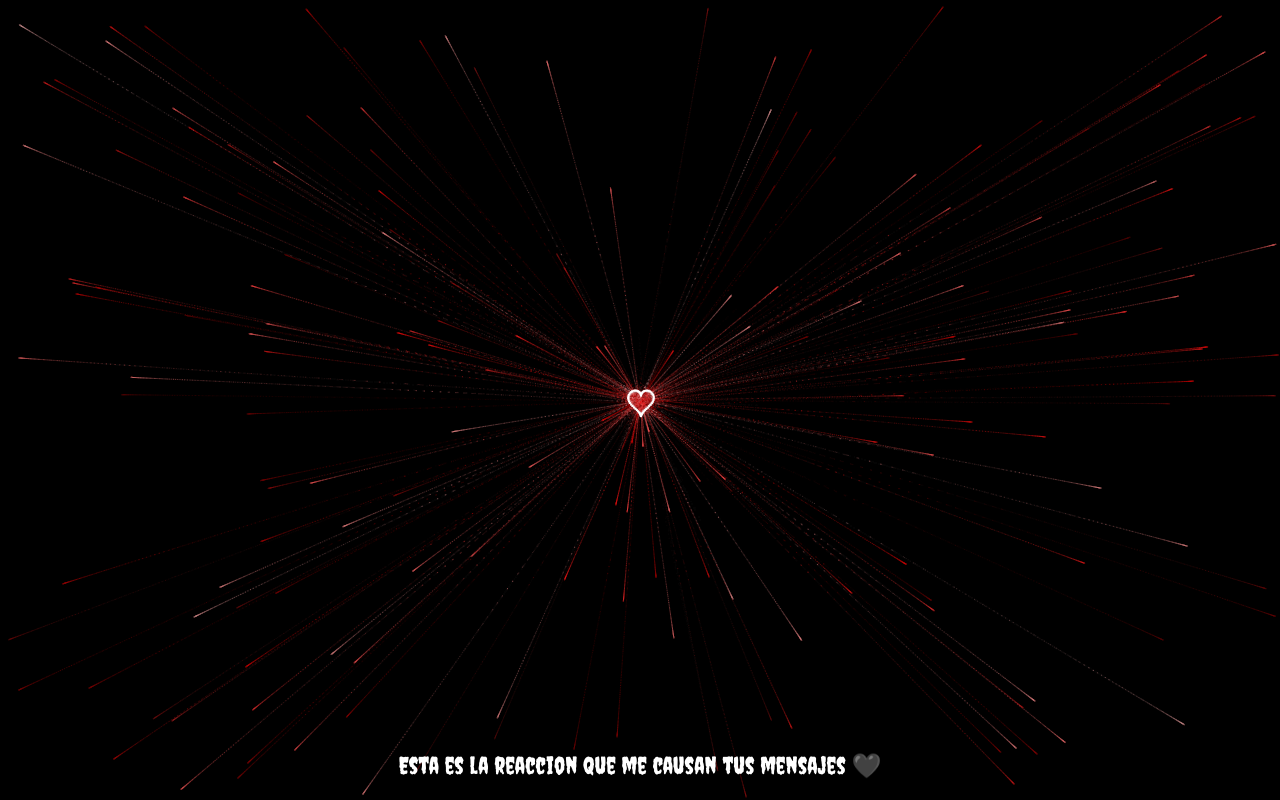
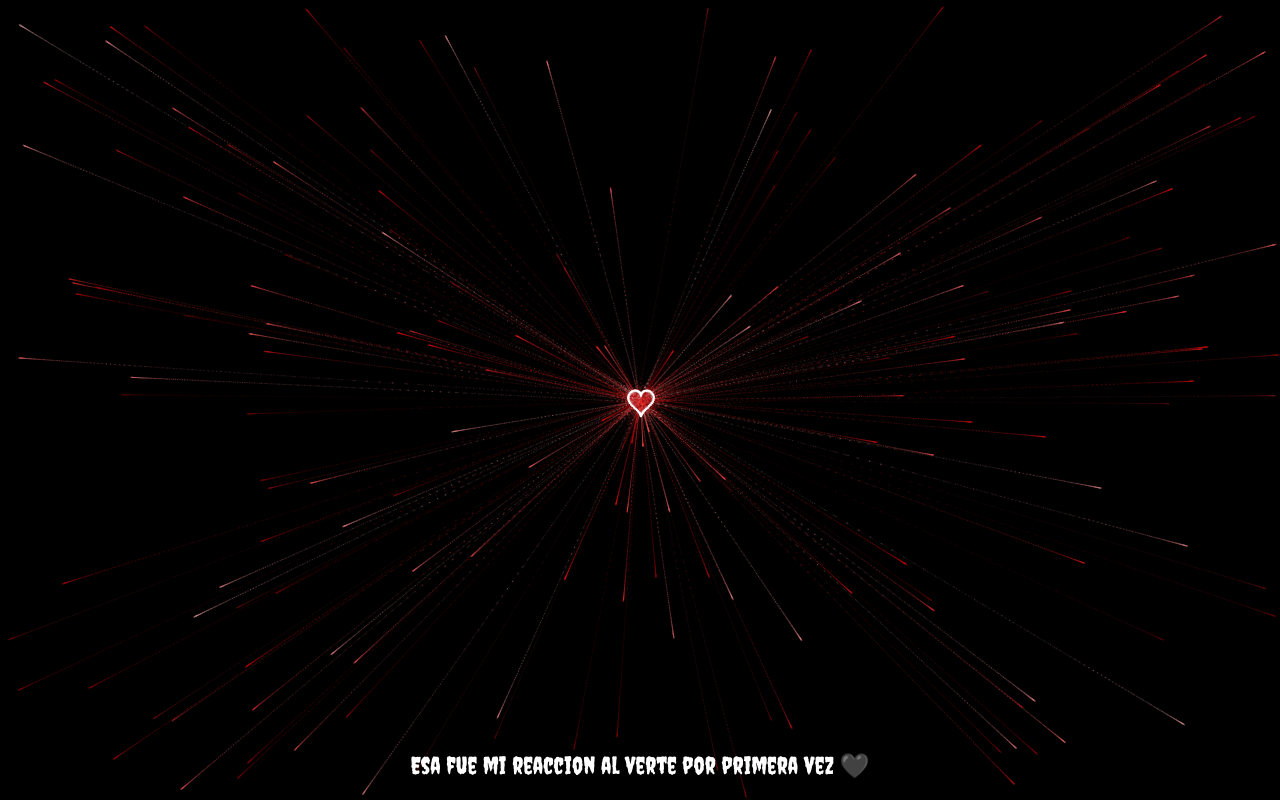
Before and after one commit to JoseOvalle5123/JoseOvalle5123.github.io, a plain HTML site: page index.html in a window 1280 px wide. Drawn offline with Linux system fonts and the light colour scheme; animation ran at ten frames a second.

Commit message:
Update index.html

```diff
--- a/index.html
+++ b/index.html
@@ -40,7 +40,7 @@
 
     <!-- Contenedor del mensaje -->
     <div id="message">
-      Esta es la reaccion que me causan tus mensajes 🖤
+      Esa fue mi reaccion al verte por primera vez 🖤
     </div>
 
     <script src="heart-animation.js"></script>
```
